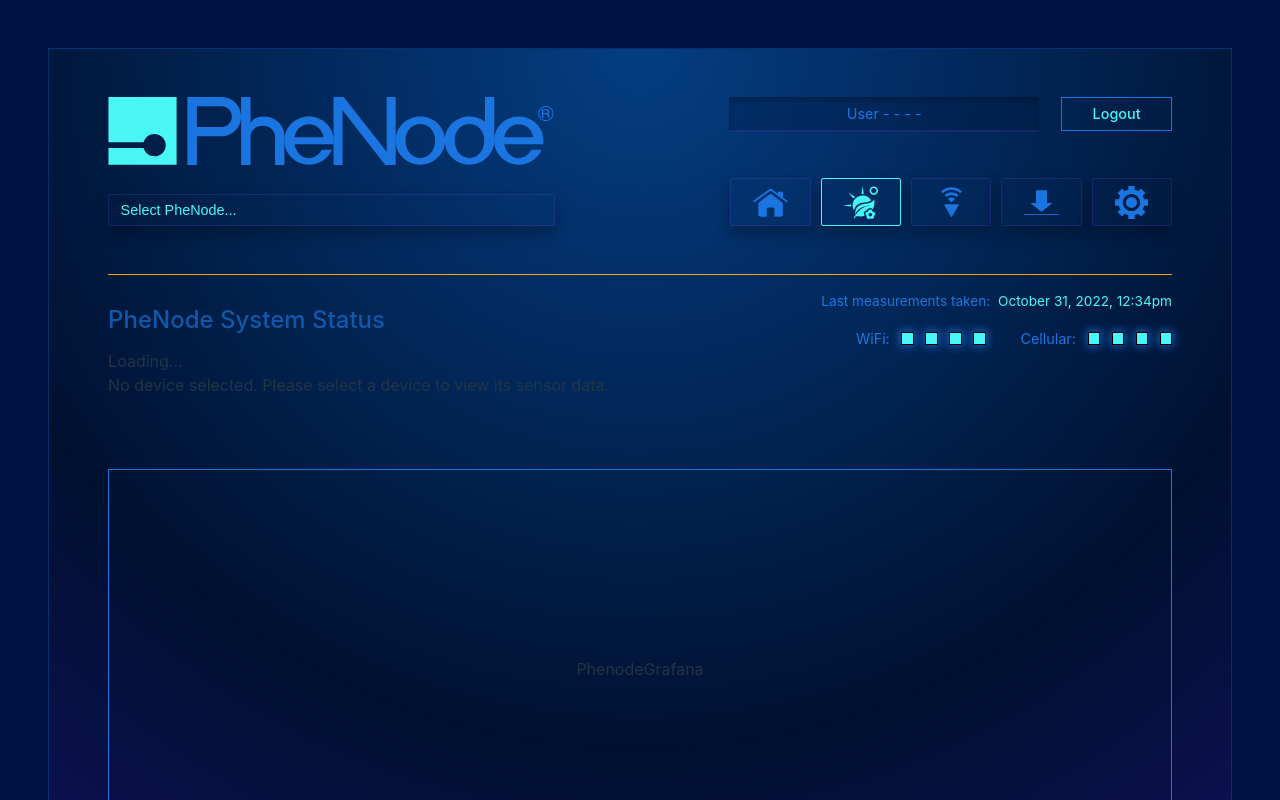
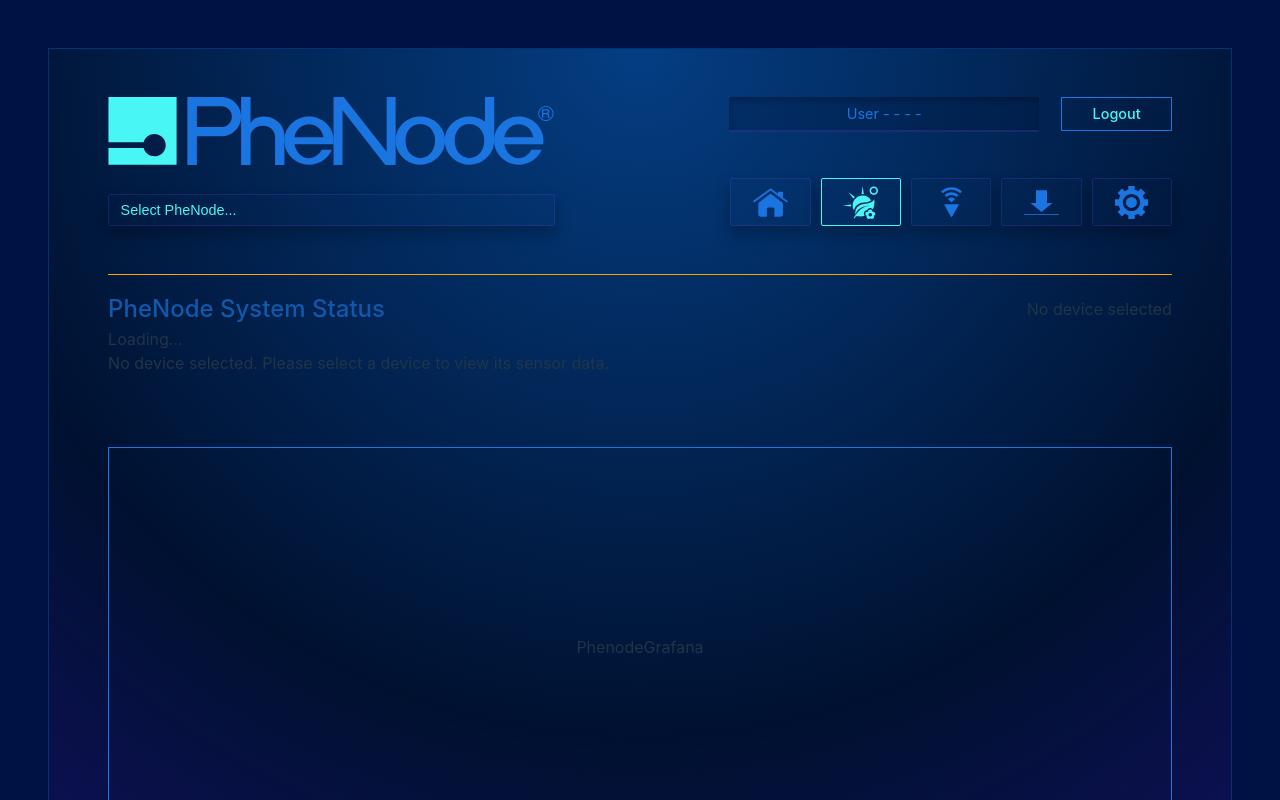
Before and after one commit to JaccobStanton/PheNode, a React (Vite) app in the folder frontend/: page /realtime in a window 1280 px wide. Built offline with nearby package versions, Linux system fonts and the light colour scheme.

Commit message:
Title component now receives live date/time and cellular/wifi data from API.  Signal blocks will render with background color accordingly

```diff
--- a/frontend/src/components/pages/realtime/Title.jsx
+++ b/frontend/src/components/pages/realtime/Title.jsx
@@ -1,7 +1,55 @@
 import React from "react";
 import "../../../styles/Realtime.css";
+import { useSelectedDevice } from "../../../context/SelectedDeviceContext";
 
 function Title() {
+  const { selectedDevice } = useSelectedDevice(); // Get the selected device from context
+
+  // Return a message if no device is selected
+  if (!selectedDevice) {
+    return (
+      <>
+        <div className="grid-item page-title">PheNode System Status</div>
+        <div className="grid-item cell-wifi-last-measurements">
+          <div className="box">
+            <span>No device selected</span>
+          </div>
+        </div>
+      </>
+    );
+  }
+
+  // Extract necessary values from the selected device
+  const { lastMeasurement, rf } = selectedDevice;
+
+  // Format the last measurement date
+  const formattedDate = lastMeasurement
+    ? new Date(lastMeasurement).toLocaleString()
+    : "N/A";
+
+  // Helper function to render signal blocks based on signal strength
+  const renderSignalBlocks = (strength) => {
+    const blocks = [];
+    for (let i = 1; i <= 4; i++) {
+      const isActive = i <= strength;
+      blocks.push(
+        <div
+          key={i}
+          className="signal-block"
+          style={{
+            backgroundColor: isActive ? "var(--green)" : "var(--dark-blue)",
+            boxShadow: isActive ? "0 0 10px 1px #1a75e0db" : "none",
+          }}
+        ></div>
+      );
+    }
+    return blocks;
+  };
+
+  // Extract signal strengths
+  const wifiSignalStrength = rf?.wifiSignalStrength || 0;
+  const cellularSignalStrength = rf?.cellularSignalStrength || 0;
+
   return (
     <>
       <div className="grid-item page-title">PheNode System Status</div>
@@ -11,25 +59,19 @@
             <span className="last-measurement-text">
               Last measurements taken:
             </span>
-            <span className="measurement-date">October 31, 2022, 12:34pm</span>
+            <span className="measurement-date">{formattedDate}</span>
           </div>
           <div className="bottom-box">
             <div className="wifi-container">
               <span className="wifi-text">WiFi: </span>
               <div className="signal-blocks">
-                <div className="signal-block"></div>
-                <div className="signal-block"></div>
-                <div className="signal-block"></div>
-                <div className="signal-block"></div>
+                {renderSignalBlocks(wifiSignalStrength)}
               </div>
             </div>
             <div className="cellular-container">
               <span className="cellular-text">Cellular: </span>
               <div className="signal-blocks">
-                <div className="signal-block"></div>
-                <div className="signal-block"></div>
-                <div className="signal-block"></div>
-                <div className="signal-block"></div>
+                {renderSignalBlocks(cellularSignalStrength)}
               </div>
             </div>
           </div>
```
